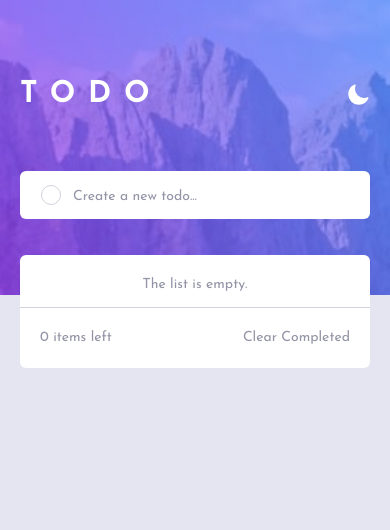
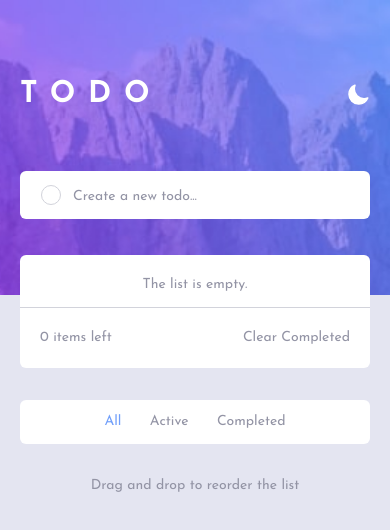
Before and after one commit to better5afe/Todo-App, a React (Create React App) app: page / in a window 390 px wide. Shown: the top 530 px of the page. Built offline with nearby package versions, Linux system fonts and the light colour scheme; what tailwindcss-gradients would draw is missing.

Commit message:
Restored list controls for mobile viewports

```diff
--- a/src/components/subcomponents/main-subcomponents/Todo.tsx
+++ b/src/components/subcomponents/main-subcomponents/Todo.tsx
@@ -1,18 +1,16 @@
 import { useDispatch } from 'react-redux';
 import { completeTask, deleteTask } from '../../../store/slices/listSlice';
+import { allItems } from '../../../store/slices/listTypeSlice';
 import { TodoProps } from '../../../models/types';
 import TodoCheckbox from '../../reusable/TodoCheckbox';
 import TodoDelete from '../../reusable/TodoDelete';
 
-const Todo: React.FC<TodoProps> = ({
-	id,
-	body,
-	isCompleted,
-}) => {
+const Todo: React.FC<TodoProps> = ({ id, body, isCompleted }) => {
 	const dispatch = useDispatch();
 
 	const completeTodoHandler = () => {
 		dispatch(completeTask(id));
+		dispatch(allItems());
 	};
 
 	return (
@@ -32,7 +30,12 @@ const Todo: React.FC<TodoProps> = ({
 				/>
 				<p>{body}</p>
 			</div>
-			<TodoDelete onClick={() => dispatch(deleteTask(id))} />
+			<TodoDelete
+				onClick={() => {
+					dispatch(deleteTask(id));
+					dispatch(allItems());
+				}}
+			/>
 		</li>
 	);
 };
--- a/src/components/subcomponents/main-subcomponents/TodoList.tsx
+++ b/src/components/subcomponents/main-subcomponents/TodoList.tsx
@@ -110,6 +110,12 @@ const TodoList = () => {
 						/>
 					</div>
 				</ul>
+				<div className='flex md:hidden justify-evenly py-3 px-14 my-8 bg-white dark:bg-veryDarkBlue rounded-md'>
+					<TodoListControls />
+				</div>
+				<p className='md:pt-10 text-sm lg:text-lg text-darkGrayishBlue dark:text-ashBlue text-center'>
+					Drag and drop to reorder the list
+				</p>
 			</div>
 		</DragDropContext>
 	);
```
